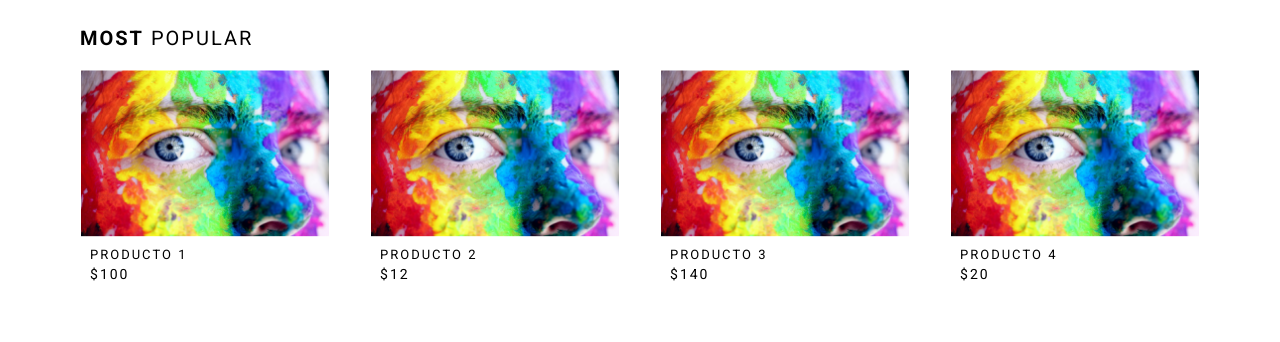
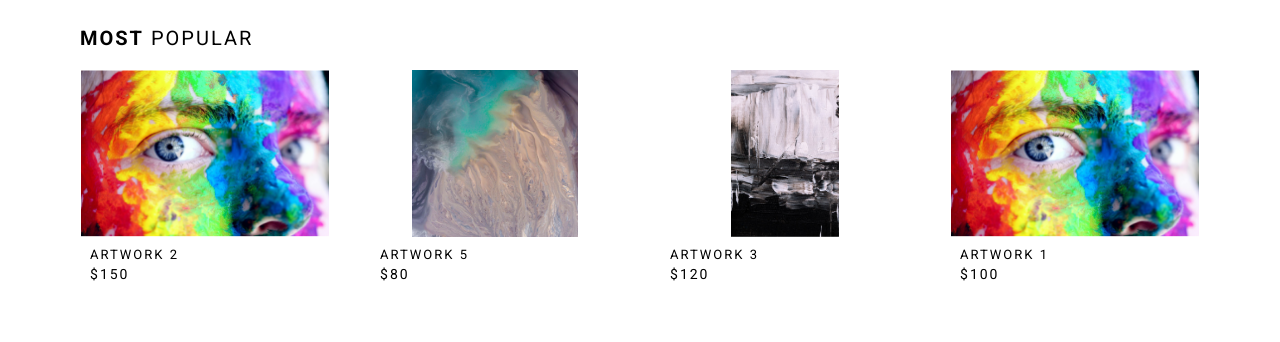
Before and after one commit to FacuBelli/API-Grupo11, a React (Vite) app: page /gallery in a window 1280 px wide. Shown: the part 437-779 px from the top of the page. Built offline with nearby package versions, Linux system fonts and the light colour scheme.

Commit message:
Hook usePopular para artworks

```diff
--- /dev/null
+++ b/src/hooks/usePopular.ts
@@ -0,0 +1,23 @@
+import type { Artwork } from '../types/database'
+import db from '../utils/database'
+
+const usePopular = () => {
+  const result: Array<Artwork & { popularity: number }> = []
+
+  db.favorites.forEach((favorite) => {
+    let index = result.findIndex((fav) => fav.id === favorite.artwork_id)
+
+    if (index === -1) {
+      const artwork = db.artworks.find((artwork) => artwork.id === favorite.artwork_id)
+      if (artwork === undefined) return
+
+      index = result.push({ ...artwork, popularity: 0 }) - 1
+    }
+
+    result[index].popularity += 1
+  })
+
+  return result.sort((artworkA, artworkB) => artworkB.popularity - artworkA.popularity)
+}
+
+export default usePopular
--- a/src/pages/Gallery/index.tsx
+++ b/src/pages/Gallery/index.tsx
@@ -2,34 +2,12 @@ import ArtworkCard from '../../components/ArtworkCard'
 import Slider from '../../components/Slider'
 import CategoryCard from '../../components/CategoryCard'
 import styles from './styles.module.css'
+import usePopular from '../../hooks/usePopular'
 
 export default function Gallery() {
-  const products = [
-    {
-      id: '0',
-      title: 'Producto 1',
-      price: 100,
-      url: '/assets/img/example-horizontal.png'
-    },
-    {
-      id: '1',
-      title: 'Producto 2',
-      price: 12,
-      url: '/assets/img/example-horizontal.png'
-    },
-    {
-      id: '2',
-      title: 'Producto 3',
-      price: 140,
-      url: '/assets/img/example-horizontal.png'
-    },
-    {
-      id: '3',
-      title: 'Producto 4',
-      price: 20,
-      url: '/assets/img/example-horizontal.png'
-    }
-  ]
+  const popular = usePopular()
+  console.log(popular)
+
   const category = [
     {
       title: 'LANDSCAPES',
@@ -72,12 +50,12 @@ export default function Gallery() {
       <section className={styles.popular}>
         <h2 className={styles.popularTitle}><span>MOST</span> POPULAR</h2>
         <Slider>
-          {products.map((item, i) => (
+          {popular.map((item, i) => (
             <ArtworkCard
               id={item.id}
               title={item.title}
               price={item.price}
-              image={item.url}
+              image={item.image}
               key={i}
             />
           ))}
@@ -86,12 +64,12 @@ export default function Gallery() {
       <section className={styles.popular}>
         <h2 className={styles.popularTitle}><span>MOST</span> RECENT</h2>
         <Slider>
-          {products.map((item, i) => (
+          {popular.map((item, i) => (
             <ArtworkCard
               id={item.id}
               title={item.title}
               price={item.price}
-              image={item.url}
+              image={item.image}
               key={i}
             />
           ))}
```
